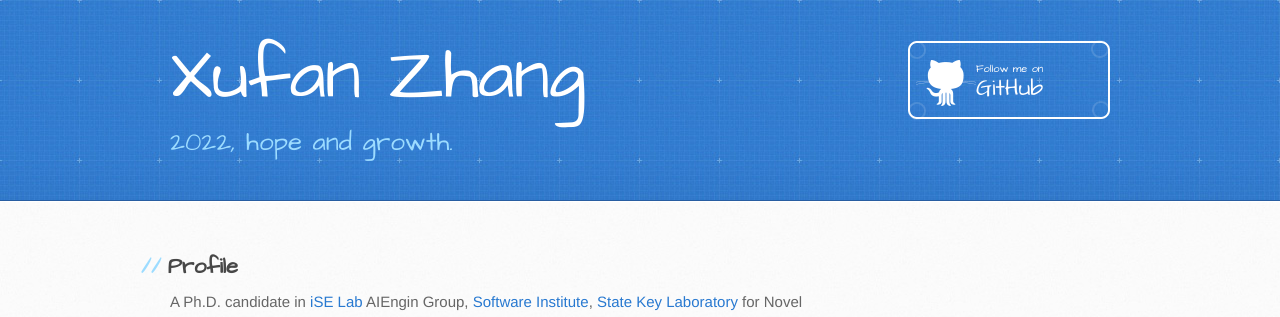
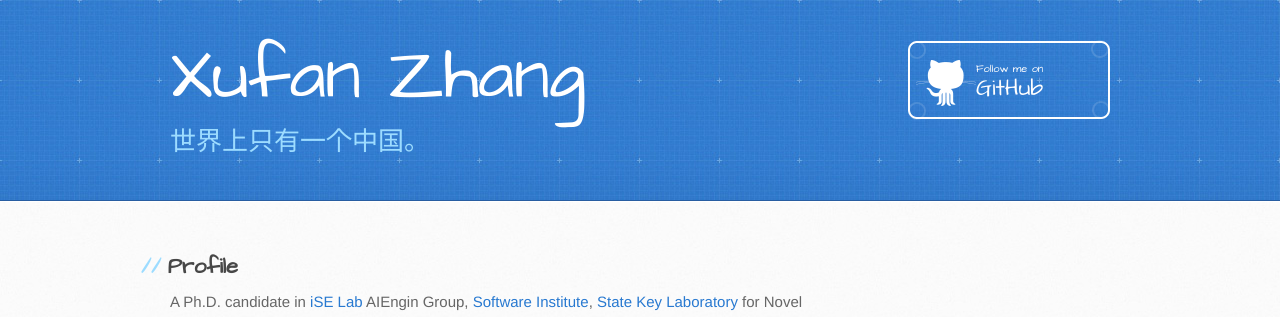
Before and after one commit to sunshinezxf/sunshinezxf.github.io, a Jekyll site: the page built from index.md, in a window 1280 px wide. Shown: the top 317 px of the page. Built offline with Jekyll 4.4.1, drawn with Linux system fonts in a browser that asks for light colours; our own code applies the rules of GitHub Pages for plain Markdown files.

Commit message:
修改description

```diff
--- a/_config.yml
+++ b/_config.yml
@@ -1,3 +1,3 @@
 title: Xufan Zhang
 theme: jekyll-theme-architect
-description: 2022, hope and growth.
+description: 世界上只有一个中国。
```
